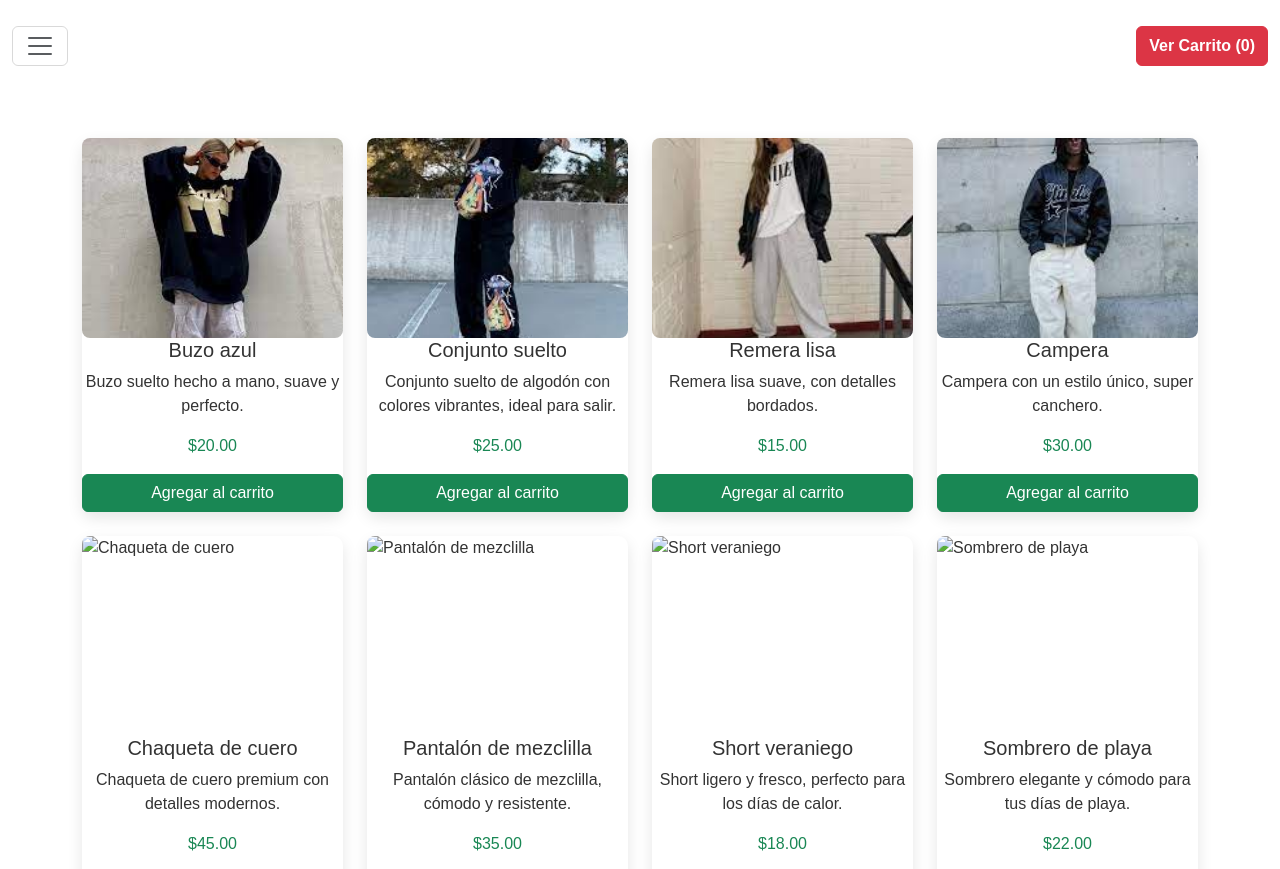
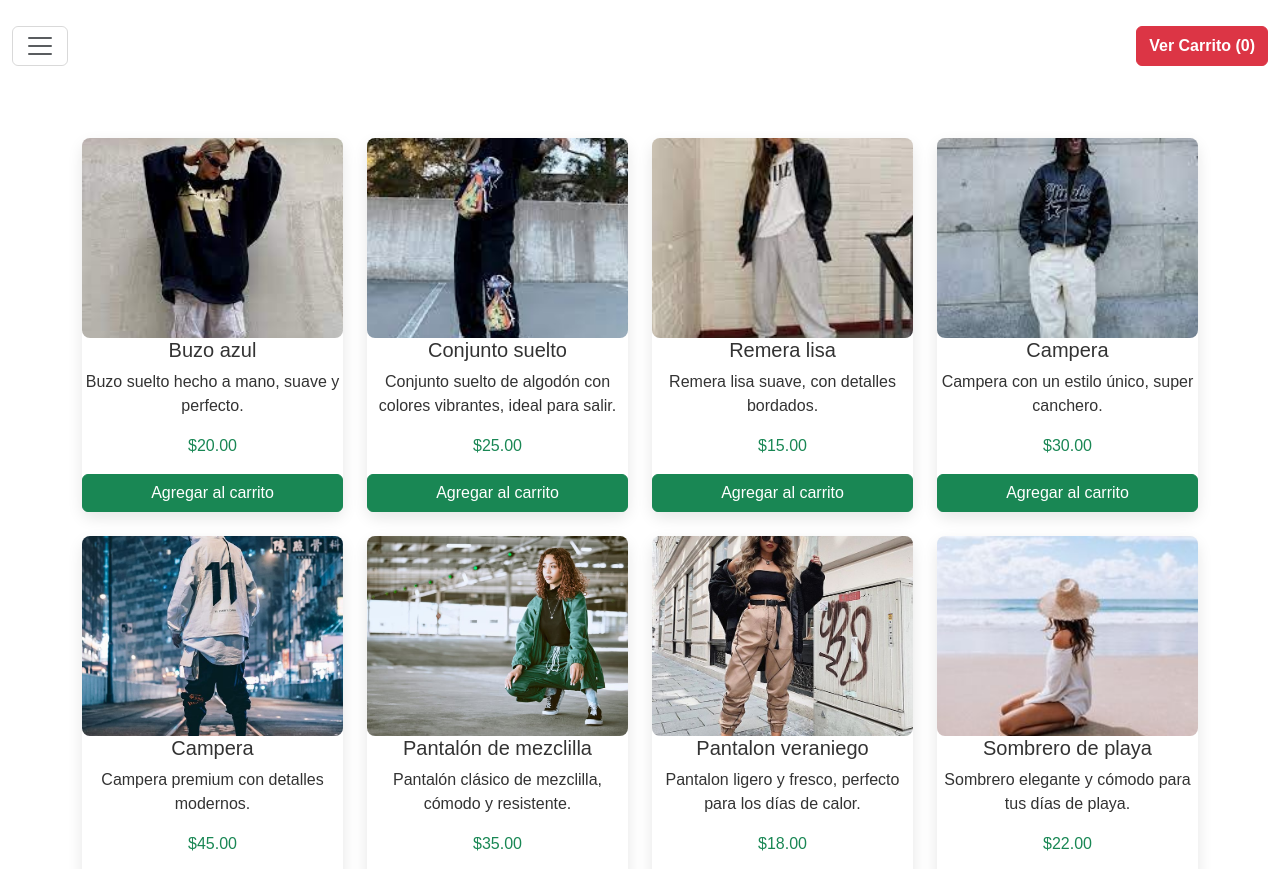
Before and after one commit to fedegonzalez07/epic-shop, a plain HTML site: page tienda.html in a window 1280 px wide. Shown: the part 78-947 px from the top of the page. Drawn offline with nearby package versions, Linux system fonts and the light colour scheme.

Commit message:
carga de imagenes

```diff
--- a/tienda.html
+++ b/tienda.html
@@ -104,10 +104,10 @@
 
             <div class="col-md-3 col-sm-6 mb-4">
                 <div class="tarjetas">
-                    <img src="chaqueta.jpeg" alt="Chaqueta de cuero" class="tarjeta-img">
+                    <img src="Ropa-Urbana-Hombre.jpg" alt="Chaqueta de cuero" class="tarjeta-img">
                     <div class="tarjeta-body">
-                        <h5>Chaqueta de cuero</h5>
-                        <p>Chaqueta de cuero premium con detalles modernos.</p>
+                        <h5>Campera</h5>
+                        <p>Campera premium con detalles modernos.</p>
                         <p class="text-success">$45.00</p>
                         <button class="btn btn-success agregar" data-nombre="Chaqueta de cuero" data-precio="45.00">Agregar
                             al carrito</button>
@@ -117,7 +117,7 @@
 
             <div class="col-md-3 col-sm-6 mb-4">
                 <div class="tarjetas">
-                    <img src="pantalon.jpeg" alt="Pantalón de mezclilla" class="tarjeta-img">
+                    <img src="Ropa_urbana_de_moda.jpg" alt="Pantalón de mezclilla" class="tarjeta-img">
                     <div class="tarjeta-body">
                         <h5>Pantalón de mezclilla</h5>
                         <p>Pantalón clásico de mezclilla, cómodo y resistente.</p>
@@ -130,10 +130,10 @@
 
             <div class="col-md-3 col-sm-6 mb-4">
                 <div class="tarjetas">
-                    <img src="short.jpeg" alt="Short veraniego" class="tarjeta-img">
+                    <img src="bc2ef583b92e204d8dbcd65526bdfc82.jpg" alt="Short veraniego" class="tarjeta-img">
                     <div class="tarjeta-body">
-                        <h5>Short veraniego</h5>
-                        <p>Short ligero y fresco, perfecto para los días de calor.</p>
+                        <h5>Pantalon veraniego</h5>
+                        <p>Pantalon ligero y fresco, perfecto para los días de calor.</p>
                         <p class="text-success">$18.00</p>
                         <button class="btn btn-success agregar" data-nombre="Short veraniego" data-precio="18.00">Agregar
                             al carrito</button>
@@ -143,7 +143,7 @@
 
             <div class="col-md-3 col-sm-6 mb-4">
                 <div class="tarjetas">
-                    <img src="sombrero.jpeg" alt="Sombrero de playa" class="tarjeta-img">
+                    <img src="sombrerodeplaya.jpg" alt="Sombrero de playa" class="tarjeta-img">
                     <div class="tarjeta-body">
                         <h5>Sombrero de playa</h5>
                         <p>Sombrero elegante y cómodo para tus días de playa.</p>
```
Also changed, not shown: sombrerodeplaya.jpg (added).
